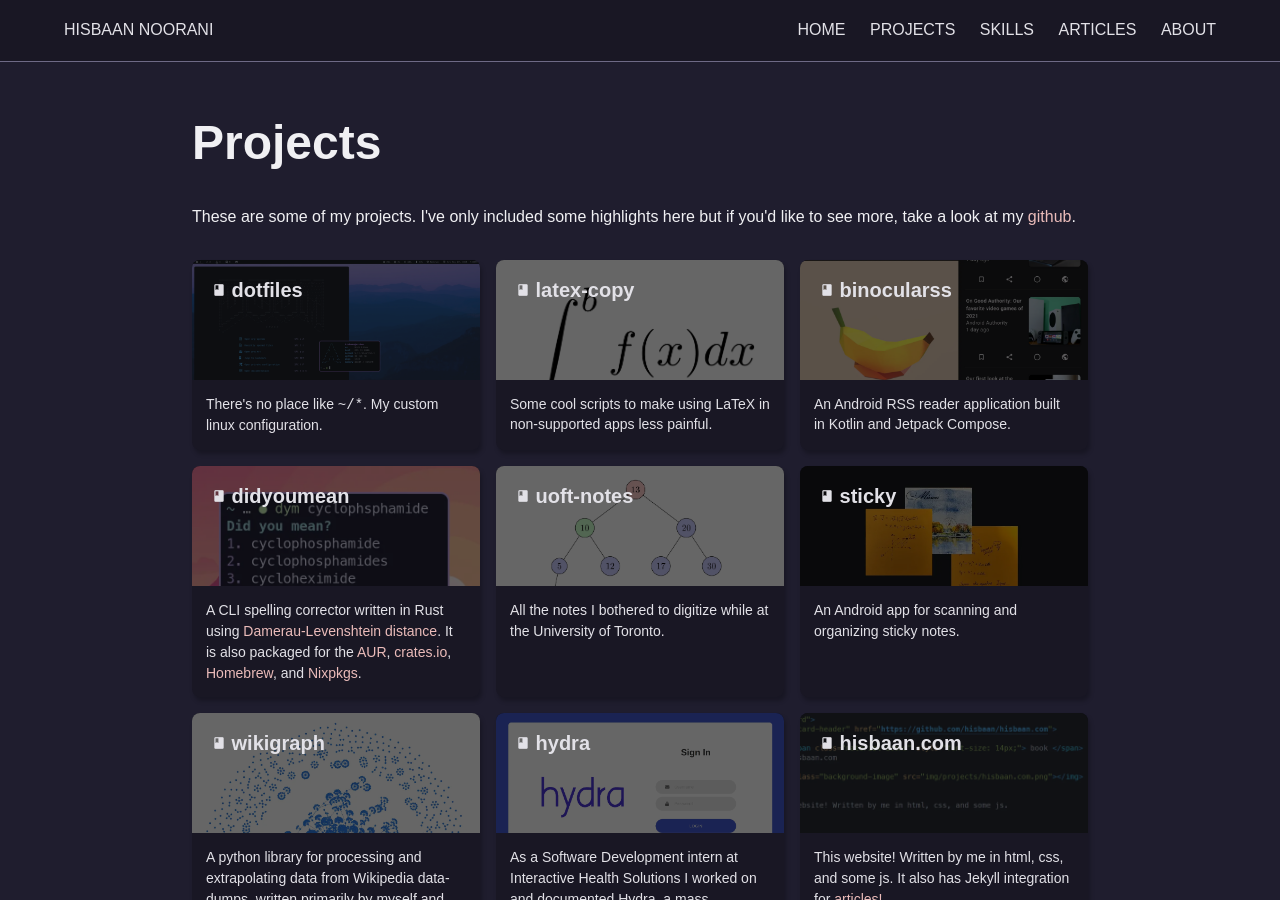
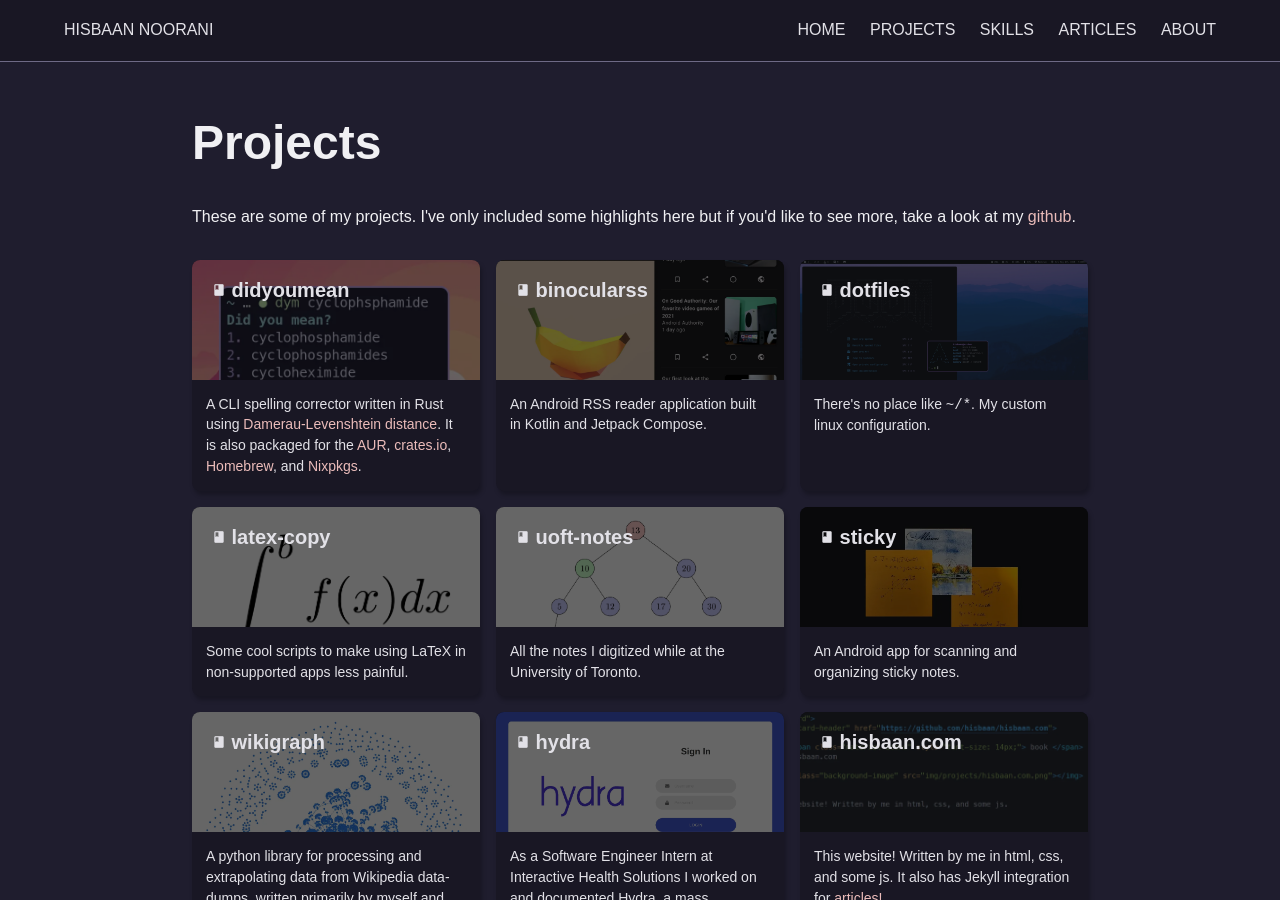
Before and after one commit to hisbaan/hisbaan.com, a Jekyll site: the page built from index.html, in a window 1280 px wide and 900 px high, scrolled down 940 px. Built offline with Jekyll 4.4.1, drawn with Linux system fonts in a browser that asks for light colours; nearby versions of some CDN libraries; some of the changed text lies outside the part shown.

Commit message:
Update website content

```diff
--- a/css/style.css
+++ b/css/style.css
@@ -250,10 +250,12 @@
     background: var(--base00);
     height: 0px;
     overflow: hidden;
+    transition: all ease-in-out 200ms;
 }
 
 .site-nav--open {
     height: auto;
+    transition: all ease-in-out 200ms;
 }
 
 .site-nav ul {
--- a/index.html
+++ b/index.html
@@ -79,6 +79,32 @@
                 </p>
                 <div class="projects">
                     <div class="card">
+                        <a class="card-header" href="https://github.com/hisbaan/didyoumean">
+                            <h1>
+                                <span class="material-icons" style="font-size: 14px;"> book </span>
+                                didyoumean
+                            </h1>
+                            <img class="background-image" src="img/projects/didyoumean.webp"></img>
+                        </a>
+                        <p>
+                            A CLI spelling corrector written in Rust using <a href="https://en.wikipedia.org/wiki/Levenshtein_distance">Damerau-Levenshtein distance</a>. It is also packaged for the <a href="https://aur.archlinux.org/packages/didyoumean-git">AUR</a>, <a href="https://crates.io/crates/didyoumean">crates.io</a>, <a href="https://github.com/hisbaan/homebrew-tap">Homebrew</a>, and <a href="https://github.com/NixOS/nixpkgs/tree/master/pkgs/tools/misc/didyoumean">Nixpkgs</a>.
+                        </p>
+                    </div>
+
+                    <div class="card">
+                        <a class="card-header" href="https://github.com/tminions/binocularss">
+                            <h1>
+                                <span class="material-icons" style="font-size: 14px;"> book </span>
+                                binocularss
+                            </h1>
+                            <img class="background-image" src="img/projects/binocularss.webp"></img>
+                        </a>
+                        <p>
+                            An Android RSS reader application built in Kotlin and Jetpack Compose.
+                        </p>
+                    </div>
+
+                    <div class="card">
                         <a class="card-header" href="https://github.com/hisbaan/dotfiles">
                             <h1>
                                 <span class="material-icons" style="font-size: 14px;"> book </span>
@@ -105,32 +131,6 @@
                     </div>
 
                     <div class="card">
-                        <a class="card-header" href="https://github.com/tminions/binocularss">
-                            <h1>
-                                <span class="material-icons" style="font-size: 14px;"> book </span>
-                                binocularss
-                            </h1>
-                            <img class="background-image" src="img/projects/binocularss.webp"></img>
-                        </a>
-                        <p>
-                            An Android RSS reader application built in Kotlin and Jetpack Compose.
-                        </p>
-                    </div>
-
-                    <div class="card">
-                        <a class="card-header" href="https://github.com/hisbaan/didyoumean">
-                            <h1>
-                                <span class="material-icons" style="font-size: 14px;"> book </span>
-                                didyoumean
-                            </h1>
-                            <img class="background-image" src="img/projects/didyoumean.webp"></img>
-                        </a>
-                        <p>
-                            A CLI spelling corrector written in Rust using <a href="https://en.wikipedia.org/wiki/Levenshtein_distance">Damerau-Levenshtein distance</a>. It is also packaged for the <a href="https://aur.archlinux.org/packages/didyoumean-git">AUR</a>, <a href="https://crates.io/crates/didyoumean">crates.io</a>, <a href="https://github.com/hisbaan/homebrew-tap">Homebrew</a>, and <a href="https://github.com/NixOS/nixpkgs/tree/master/pkgs/tools/misc/didyoumean">Nixpkgs</a>.
-                        </p>
-                    </div>
-
-                    <div class="card">
                         <a class="card-header" href="https://github.com/hisbaan/uoft-notes">
                             <h1>
                                 <span class="material-icons" style="font-size: 14px;"> book </span>
@@ -139,7 +139,7 @@
                             <img class="background-image" src="img/projects/uoft-notes.webp"></img>
                         </a>
                         <p>
-                            All the notes I bothered to digitize while at the University of Toronto.
+                            All the notes I digitized while at the University of Toronto.
                         </p>
                     </div>
 
@@ -179,7 +179,7 @@
                             <img class="background-image" src="img/projects/hydra.webp"></img>
                         </a>
                         <p>
-                            As a Software Development intern at Interactive Health Solutions I worked on and documented Hydra, a
+                            As a Software Engineer Intern at Interactive Health Solutions I worked on and documented Hydra, a
                             mass screening program.
                         </p>
                     </div>
@@ -223,13 +222,29 @@
                 </p>
 
                 <div class="skills">
+                    <button class="skill" data-skill="java">
+                        <img src="img/skills/java.svg"></img>
+                        <p>Java</p>
+                    </button>
+                    <button class="skill" data-skill="javascript">
+                        <img src="img/skills/javascript.svg"></img>
+                        <p>JavaScript</p>
+                    </button>
+                    <button class="skill" data-skill="typescript">
+                        <img src="img/skills/typescript.svg"></img>
+                        <p>TypeScript</p>
+                    </button>
+                    <button class="skill" data-skill="c">
+                        <img src="img/skills/c.svg"></img>
+                        <p>C/C++</p>
+                    </button>
                     <button class="skill" data-skill="python">
                         <img src="img/skills/python.svg"></img>
                         <p>Python</p>
                     </button>
-                    <button class="skill" data-skill="java">
-                        <img src="img/skills/java.svg"></img>
-                        <p>Java</p>
+                    <button class="skill" data-skill="rust">
+                        <img src="img/skills/rust.svg"></img>
+                        <p>Rust</p>
                     </button>
                     <button class="skill" data-skill="kotlin">
                         <img style="width: 30px; height: 30px;" src="img/skills/kotlin.svg"></img>
@@ -247,14 +262,6 @@
                         <img src="img/skills/bash.svg"></img>
                         <p>Shell Script</p>
                     </button>
-                    <button class="skill" data-skill="c">
-                        <img src="img/skills/c.svg"></img>
-                        <p>C</p>
-                    </button>
-                    <button class="skill" data-skill="rust">
-                        <img src="img/skills/rust.svg"></img>
-                        <p>Rust</p>
-                    </button>
                     <button class="skill" data-skill="html">
                         <img src="img/skills/html-5.svg"></img>
                         <p>HTML</p>
@@ -263,17 +270,13 @@
                         <img src="img/skills/css3.svg"></img>
                         <p>CSS</p>
                     </button>
-                    <button class="skill" data-skill="javascript">
-                        <img src="img/skills/javascript.svg"></img>
-                        <p>JavaScript</p>
-                    </button>
-                    <button class="skill" data-skill="typescript">
-                        <img src="img/skills/typescript.svg"></img>
-                        <p>TypeScript</p>
-                    </button>
                     <button class="skill" data-skill="react">
                         <img src="img/skills/react.svg"></img>
                         <p>React</p>
+                    </button>
+                    <button class="skill" data-skill="vue">
+                        <img src="img/skills/vuejs.svg"></img>
+                        <p>Vue3</p>
                     </button>
                     <button class="skill" data-skill="latex">
                         <img src="img/skills/latex.svg"></img>
@@ -282,10 +285,6 @@
                     <button class="skill" data-skill="git">
                         <img src="img/skills/git.svg"></img>
                         <p>Git</p>
-                    </button>
-                    <button class="skill" data-skill="r">
-                        <img src="img/skills/r.svg"></img>
-                        <p>R</p>
                     </button>
                 </div>
             </div>
@@ -434,18 +433,6 @@
                     </p>
                 </div>
 
-                <div class="skill-popup" data-skill="r">
-                    <i id="close" class="close-skill-popup fa fa-times"></i>
-                    <div class="header">
-                        <img src="img/skills/r.svg"></img>
-                        <h5>R</h5>
-                    </div>
-                    <p>
-                        I learned R in <a href="https://artsci.calendar.utoronto.ca/course/sta247h1">STA247: Probability with Computer Applications</a>.
-                        I do not have any public projects using R.
-                    </p>
-                </div>
-
                 <div class="skill-popup" data-skill="c">
                     <i id="close" class="close-skill-popup fa fa-times"></i>
                     <div class="header">
@@ -487,6 +474,17 @@
                     </div>
                     <p>
                         I learned React on my own to better my web and mobile development skills. I have written a few applications using React such as <a href="https://hisbaan.github.io/spacestagram">Spacestagram</a>, an Instagram-like viewer for NASA's Astronomy Picture of the Day, <a href="https://github.com/hisbaan/crud">CRUD</a>, a simple create-read-update-delete inventory system; and <a href="https://mine.hisbaan.com">MINE</a>, a Wordle-like daily minesweeper game. You can view a list of my React projects <a href="https://github.com/hisbaan?tab=repositories&q=react&type=&language=&sort=">here</a>.
+                    </p>
+                </div>
+
+                <div class="skill-popup" data-skill="vue">
+                    <i id="close" class="close-skill-popup fa fa-times"></i>
+                    <div class="header">
+                        <img src="img/skills/vuejs.svg"></img>
+                        <h5>Vue3</h5>
+                    </div>
+                    <p>
+                        I used Vue3 while working at <a href="https://freshcityfarms.com">Fresh City</a> on <a href="https://mamaearth.ca">mamaearth.ca</a>.
                     </p>
                 </div>
             </div>
@@ -537,14 +535,6 @@
                     I am a student at the University of Toronto and I have completed my second year in the Computer Science Specialist program.
                     I'm passionate about Linux, open source development, mathematics, and other related fields.
                     This website is a collection of all my projects and skills, as well as some opinion pieces and tutorials.
-                </p>
-                <p>
-                    My main programming lanugages are Python, Rust, ad Java, however I find Shell Scripting to be the easist way to solve a small problems, especially realted to automating simple tasks.
-                    I have experience in other languages (such as the ones listed above in the <a href="#skills">skills</a> section), however I would not consider them to be my main languages.
-                    I'm currently getting better at JavaScript and learning TypeScript along with some JavaScript frameworks.
-                </p>
-                <p>
-                    I'm also currently working as a Software Engineering Intern at <a href="https://freshcityfarms.com">Fresh City Farms</a>.
                 </p>
             </div>
 
--- a/js/hamburger.js
+++ b/js/hamburger.js
@@ -1,19 +1,10 @@
-$(document).ready(function() {
-    $('.menu-toggle').click(function() {
-        $('.site-nav').toggleClass('site-nav--open', 200);
-        $(this).toggleClass('open');
-    });
-    $('.site-nav-buttons').click(function() {
-        $('.site-nav').toggleClass('.site-nav--open', 200);
-        $('.menu-toggle').toggleClass('open');
-    });
+function toggleNav() {
+    document.querySelector('.site-nav').classList.toggle('site-nav--open');
+    document.querySelector('.menu-toggle').classList.toggle('open');
+    return true;
+}
+
+document.addEventListener("DOMContentLoaded", () => {
+    document.querySelector('.menu-toggle').onclick = toggleNav;
+    document.querySelector('.site-nav-button').onclick = toggleNav;
 });
-
-// document.addEventListener("DOMContentLoaded", () => {
-//     document.querySelector('.menu-toggle').addEventListener("click", (e) => {
-//         document.querySelector('.site-nav').classList.toggle('site-nav--open', 200);
-//         // e.target.classList.toggle('open');
-
-//         document.querySelector(this).classList.toggle('open');
-//     });
-// });
--- a/js/modal.js
+++ b/js/modal.js
@@ -27,7 +27,7 @@
     }
 
     // Set onclick for the popup background to close the popup.
-    window.onclick = function (event) {
+    window.onclick = (event) => {
         if (event.target == modal) {
             modal.style.display = "none";
             openPopup.style.display = "none";
```
Also changed, not shown: other parts of index.html (+3 -4 lines), img/skills/vuejs.svg (added).
